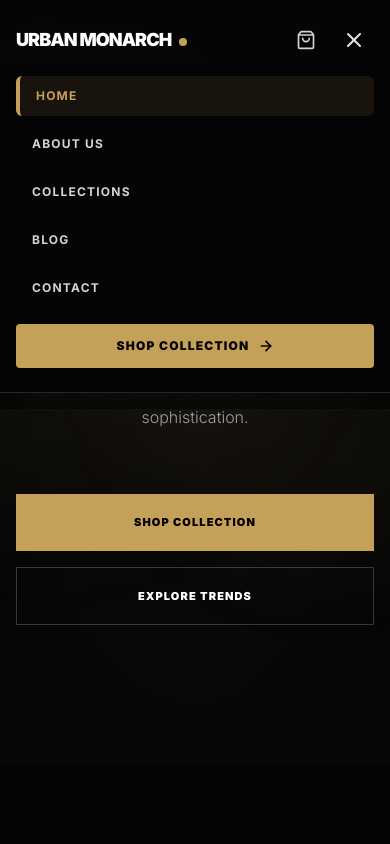
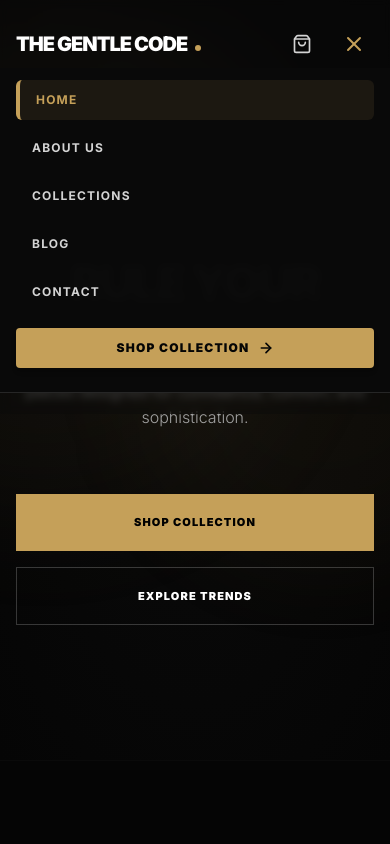
Before and after one commit to sharmayug521/urban_monarch, a React (Vite) app: page / in a window 390 px wide. Both pictures are taken after a click on the button 354 px from the left and 40 px from the top of the page. Shown: the top 844 px of the page. Built offline with nearby package versions, Linux system fonts and the light colour scheme; a web font is replaced by a local one.

Commit message:
navbar canged

```diff
--- a/src/components/Navbar.tsx
+++ b/src/components/Navbar.tsx
@@ -1,20 +1,22 @@
-import React, { useState, useEffect } from 'react';
+import { useState, useEffect } from 'react';
 import { Link, useLocation } from 'react-router-dom';
 import { Menu, X, ShoppingBag, ArrowRight } from 'lucide-react';
-import { motion, AnimatePresence } from 'framer-motion';
+import { motion, AnimatePresence } from 'framer-motion'; // or 'motion/react' depending on your package setup
 import { useCart } from '../context/CartContext';
 
-interface NavLink {
+// Define explicit types for Navigation Links
+interface NavLinkItem {
   name: string;
   path: string;
 }
 
-export default function Navbar(): React.JSX.Element {
+export default function Navbar(): JSX.Element {
   const [isOpen, setIsOpen] = useState<boolean>(false);
   const [isScrolled, setIsScrolled] = useState<boolean>(false);
   const { cartCount, setIsCartOpen } = useCart();
   const location = useLocation();
 
+  // Handle navbar background switch on scroll
   useEffect(() => {
     const handleScroll = (): void => {
       setIsScrolled(window.scrollY > 15);
@@ -23,12 +25,13 @@ export default function Navbar(): React.JSX.Element {
     return () => window.removeEventListener('scroll', handleScroll);
   }, []);
 
-  // Close mobile dropdown when changing pages
+  // Automatically close mobile menu on path changes
   useEffect(() => {
     setIsOpen(false);
   }, [location]);
 
-  const navLinks: NavLink[] = [
+  // Typed Nav Links Array
+  const navLinks: NavLinkItem[] = [
     { name: 'Home', path: '/' },
     { name: 'About Us', path: '/about' },
     { name: 'Collections', path: '/services' },
@@ -40,23 +43,24 @@ export default function Navbar(): React.JSX.Element {
     <nav
       className={`fixed top-0 left-0 w-full z-50 transition-all duration-300 ${
         isScrolled
-          ? 'bg-neutral-950/95 backdrop-blur-md border-b border-neutral-800/80 py-3 shadow-lg shadow-black/20'
-          : 'bg-neutral-950/80 backdrop-blur-sm border-b border-neutral-800/30 py-4'
+          ? 'bg-neutral-900/95 backdrop-blur-md border-b border-neutral-800 py-3 shadow-lg shadow-black/20'
+          : 'bg-neutral-900/40 backdrop-blur-xs border-b border-neutral-900/10 py-5'
       }`}
     >
       <div className="max-w-7xl mx-auto px-4 sm:px-6 lg:px-8">
         <div className="flex justify-between items-center h-12">
-
           {/* LOGO */}
           <Link
             to="/"
             className="flex-shrink-0 flex items-baseline space-x-2 text-white hover:text-amber-400 transition-colors"
           >
-            <span className="text-lg sm:text-2xl font-black tracking-tighter uppercase">Urban Monarch</span>
-            <div className="h-2 w-2 bg-amber-500 rounded-full"></div>
+            <span className="text-xl sm:text-2xl font-black tracking-tighter uppercase">
+              The Gentle Code
+            </span>
+            <div className="h-1.5 w-1.5 bg-amber-500 rounded-full"></div>
           </Link>
 
-          {/* DESKTOP NAV LINKS */}
+          {/* DESKTOP NAV */}
           <div className="hidden md:flex items-center space-x-8">
             {navLinks.map((link) => {
               const isActive = location.pathname === link.path;
@@ -64,8 +68,8 @@ export default function Navbar(): React.JSX.Element {
                 <Link
                   key={link.path}
                   to={link.path}
-                  className={`relative text-[11px] uppercase tracking-[0.2em] font-bold transition-colors py-2 ${
-                    isActive ? 'text-amber-400' : 'text-neutral-300 hover:text-white'
+                  className={`relative text-[10px] uppercase tracking-[0.2em] font-bold transition-colors py-2 ${
+                    isActive ? 'text-amber-400' : 'text-neutral-300/80 hover:text-white'
                   }`}
                 >
                   {link.name}
@@ -81,13 +85,12 @@ export default function Navbar(): React.JSX.Element {
             })}
           </div>
 
-          {/* RIGHT ACTION BUTTONS */}
-          <div className="flex items-center space-x-2 sm:space-x-4">
-
-            {/* CART BUTTON */}
+          {/* ACTIONS & MOBILE CONTROLS */}
+          <div className="flex items-center space-x-3 sm:space-x-4">
+            {/* Cart Trigger */}
             <button
               onClick={() => setIsCartOpen(true)}
-              className="relative p-2.5 text-neutral-300 hover:text-amber-400 transition-colors rounded-full hover:bg-neutral-800/60"
+              className="relative p-2.5 text-neutral-300 hover:text-amber-400 transition-colors rounded-full hover:bg-neutral-800/50 focus:outline-none"
               aria-label="Toggle Shopping Cart"
             >
               <ShoppingBag className="w-5 h-5" />
@@ -95,29 +98,30 @@ export default function Navbar(): React.JSX.Element {
                 <motion.span
                   initial={{ scale: 0 }}
                   animate={{ scale: 1 }}
-                  className="absolute -top-1 -right-1 w-5 h-5 bg-amber-500 text-neutral-900 font-mono font-bold text-[10px] rounded-full flex items-center justify-center border-2 border-neutral-950"
+                  className="absolute -top-1 -right-1 w-5 h-5 bg-amber-500 text-neutral-900 font-mono font-bold text-[10px] rounded-full flex items-center justify-center border-2 border-neutral-900"
                 >
                   {cartCount}
                 </motion.span>
               )}
             </button>
 
-            {/* DESKTOP CTA */}
+            {/* Desktop CTA */}
             <Link
               to="/services"
-              className="hidden lg:flex items-center space-x-2 px-5 py-2.5 bg-amber-500 hover:bg-white text-black uppercase font-black tracking-widest text-[10px] transition-all duration-300"
+              className="hidden lg:flex items-center space-x-1.5 px-5 py-2.5 bg-amber-500 hover:bg-white text-black uppercase font-black tracking-widest text-[10px] transition-all duration-300"
             >
               <span>Shop Collection</span>
               <ArrowRight className="w-3.5 h-3.5 stroke-[2.5px]" />
             </Link>
 
-            {/* MOBILE MENU TOGGLE BUTTON */}
+            {/* Mobile Hamburger Button */}
             <button
               onClick={() => setIsOpen(!isOpen)}
-              className="md:hidden p-2 text-neutral-200 hover:text-amber-400 rounded hover:bg-neutral-800/60 transition-colors"
-              aria-label="Toggle Mobile Navigation"
+              className="md:hidden p-2 text-neutral-300 hover:text-white rounded-lg hover:bg-neutral-800/60 focus:outline-none transition-colors"
+              aria-label="Toggle Navigation Menu"
+              aria-expanded={isOpen}
             >
-              {isOpen ? <X className="w-6 h-6" /> : <Menu className="w-6 h-6" />}
+              {isOpen ? <X className="w-6 h-6 text-amber-400" /> : <Menu className="w-6 h-6" />}
             </button>
           </div>
         </div>
@@ -130,8 +134,8 @@ export default function Navbar(): React.JSX.Element {
             initial={{ opacity: 0, height: 0 }}
             animate={{ opacity: 1, height: 'auto' }}
             exit={{ opacity: 0, height: 0 }}
-            transition={{ duration: 0.2 }}
-            className="md:hidden bg-neutral-950 border-b border-neutral-800 overflow-hidden"
+            transition={{ duration: 0.25, ease: 'easeInOut' }}
+            className="md:hidden overflow-hidden bg-neutral-900/98 backdrop-blur-lg border-b border-neutral-800"
           >
             <div className="px-4 pt-3 pb-6 space-y-2">
               {navLinks.map((link) => {
@@ -142,8 +146,8 @@ export default function Navbar(): React.JSX.Element {
                     to={link.path}
                     className={`block px-4 py-3 rounded-md text-xs uppercase tracking-widest font-bold transition-all ${
                       isActive
-                        ? 'bg-amber-500/10 text-amber-400 border-l-4 border-amber-400 pl-4'
-                        : 'text-neutral-300 hover:bg-neutral-800/60 hover:text-white'
+                        ? 'bg-amber-500/10 text-amber-400 border-l-4 border-amber-400'
+                        : 'text-neutral-300 hover:bg-neutral-800/80 hover:text-white'
                     }`}
                   >
                     {link.name}
@@ -151,10 +155,11 @@ export default function Navbar(): React.JSX.Element {
                 );
               })}
 
+              {/* Mobile CTA Button inside Drawer */}
               <div className="pt-2">
                 <Link
                   to="/services"
-                  className="w-full text-center flex items-center justify-center space-x-2 py-3.5 bg-amber-500 text-neutral-950 font-black uppercase tracking-widest text-xs rounded hover:bg-white transition-colors"
+                  className="w-full text-center flex items-center justify-center space-x-2 py-3 bg-amber-500 active:bg-amber-600 text-neutral-950 font-black uppercase tracking-widest text-xs rounded transition-all shadow-md"
                 >
                   <span>Shop Collection</span>
                   <ArrowRight className="w-4 h-4 stroke-[2.5px]" />
```
